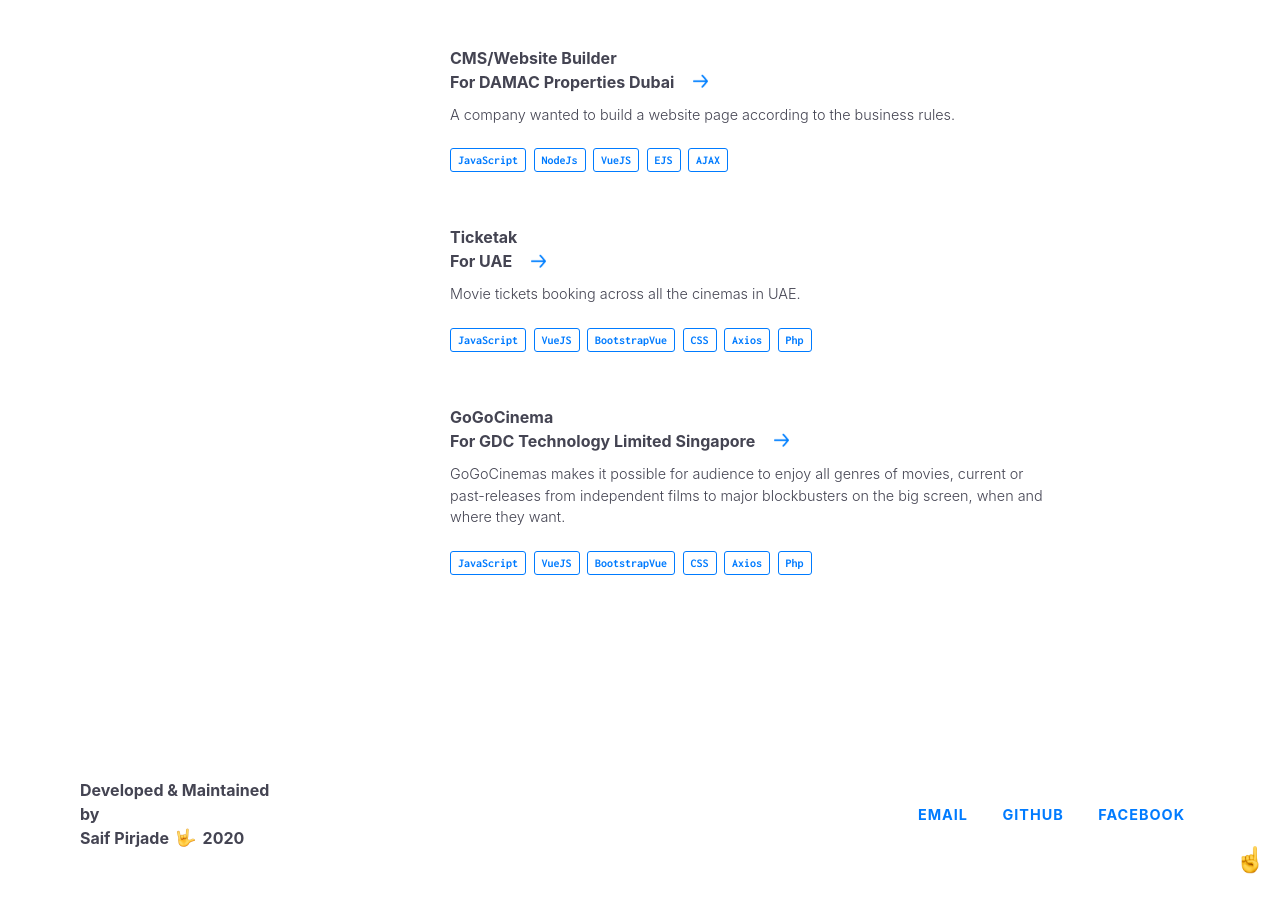
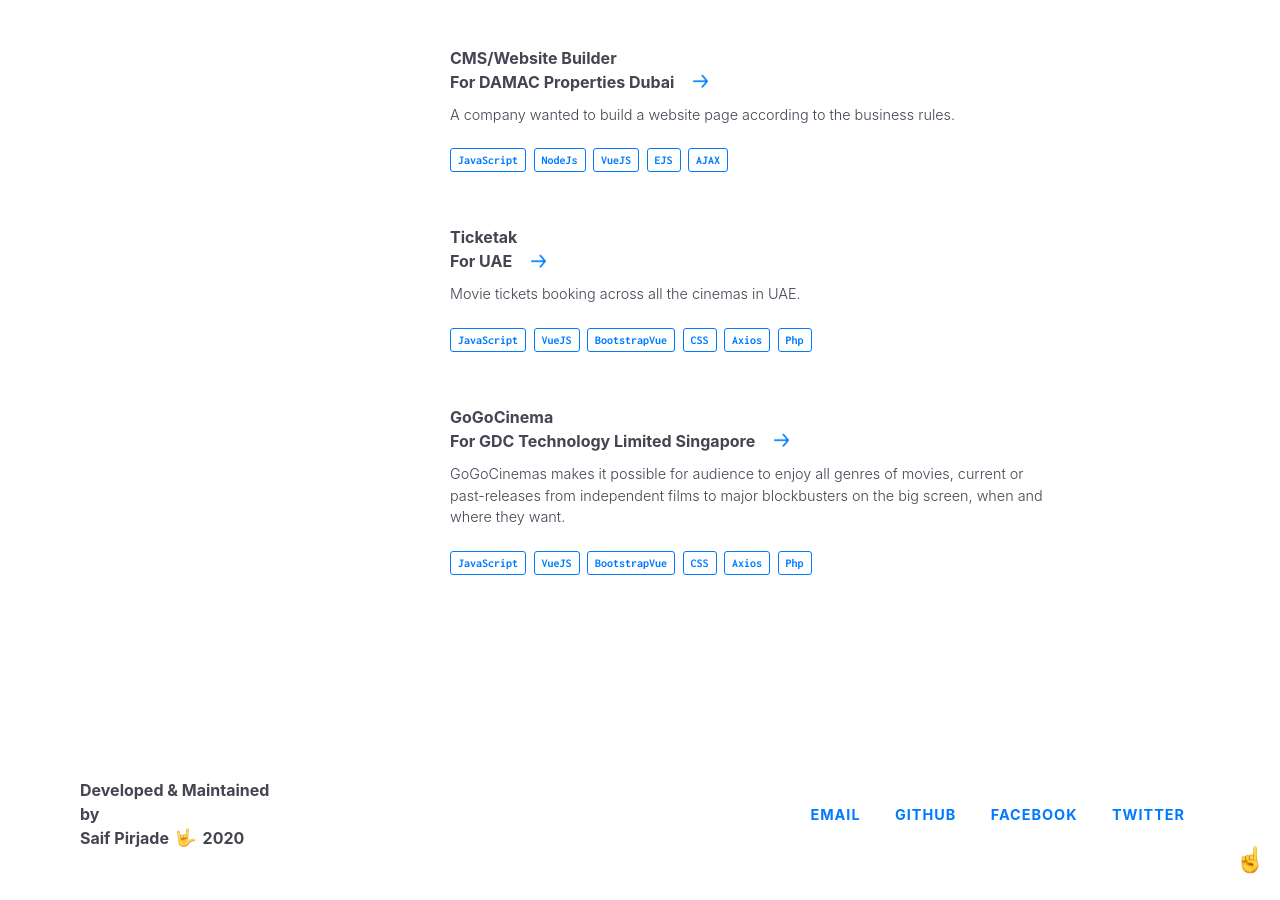
Before and after one commit to peerzadesaif/myportfolio-v1, a Jekyll site: the page built from index.html, in a window 1280 px wide and 900 px high, scrolled down 2716 px. Built offline with Jekyll 4.4.1, drawn with Linux system fonts in a browser that asks for light colours; nearby versions of some CDN libraries.

```diff
--- a/_config.yml
+++ b/_config.yml
@@ -19,6 +19,8 @@
     url: https://github.com/saifpirjade
   - title: facebook
     url: https://www.facebook.com/saif.pirjade
+  - title: twitter
+    url: https://twitter.com/saifpirjade
 
 # Build settings
 theme: minima
```
Also changed, not shown: 2 other files.
